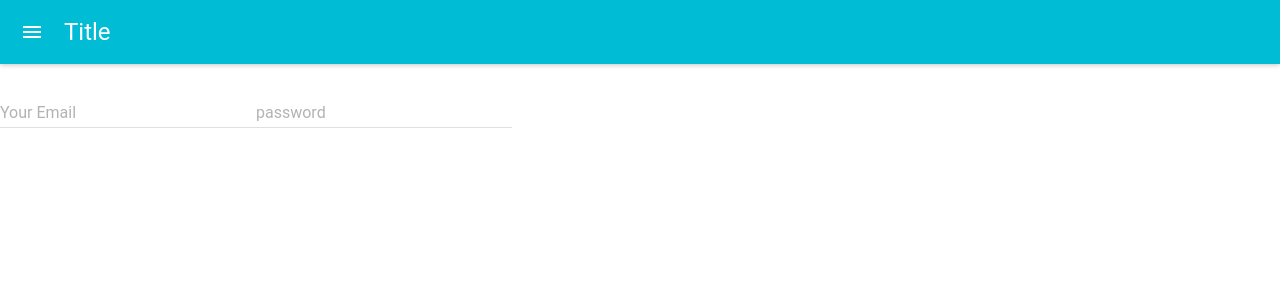
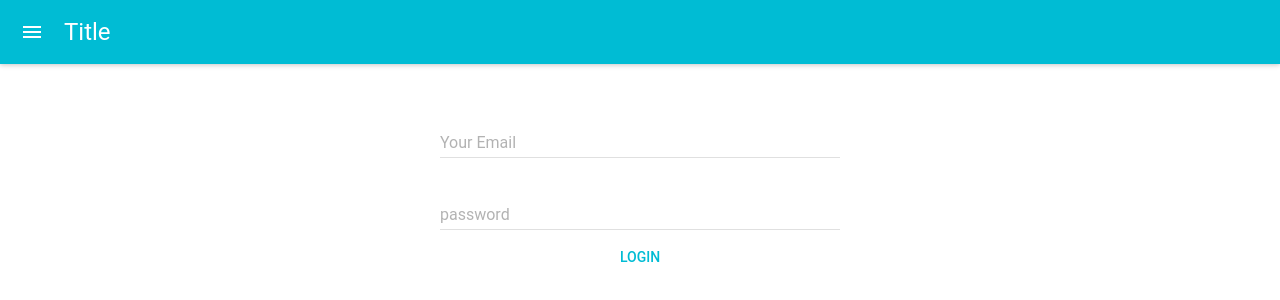
Before and after one commit to Mughees605/react-chat-app, a React (Create React App) app: page / in a window 1280 px wide. Shown: the top 300 px of the page. Built offline with nearby package versions, Linux system fonts and the light colour scheme.

Commit message:
adding login component

```diff
--- a/src/components/login.js
+++ b/src/components/login.js
@@ -1,19 +1,24 @@
 import React, { Component } from 'react';
-import { TextField } from 'material-ui';
+import { TextField, FlatButton } from 'material-ui';
 
 class Login extends Component {
     render() {
         return (
-            <div>
+            <div style={{ width: "400px", margin: "30px auto" }}>
                 <TextField
                     hintText="Jhon@expample.com"
                     floatingLabelText="Your Email"
                     type="email"
+                    fullWidth={true}
                 />
+                <br />
                 <TextField
                     floatingLabelText="password"
                     type="password"
+                    fullWidth={true}
                 />
+                <br />
+                <FlatButton label="Login" fullWidth={true} primary={true} />
             </div>
         );
     }
```
